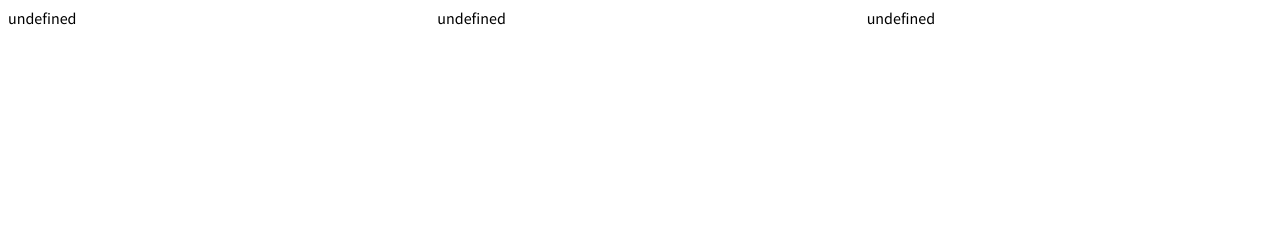
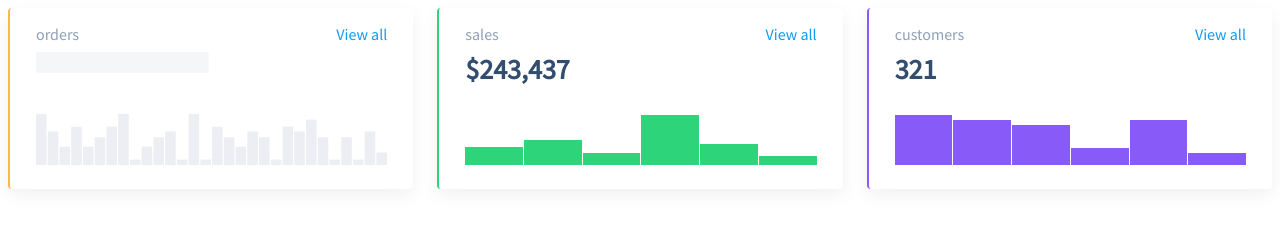
Before and after one commit to js-tasks-ru/js-20200821-3_elliotmrr, a plain HTML site: page 04-oop-basic-intro-to-dom/1-column-chart/index.html in a window 1280 px wide. Drawn offline with Linux system fonts and the light colour scheme.

Commit message:
Module #4 | Task 1 - columnChart: a solution was added

```diff
--- a/04-oop-basic-intro-to-dom/1-column-chart/index.html
+++ b/04-oop-basic-intro-to-dom/1-column-chart/index.html
@@ -39,6 +39,10 @@
         value: 321
       });
 
+      const orders = document.getElementById("orders");
+      const sales = document.getElementById("sales");
+      const customers = document.getElementById("customers");
+
       orders.append(ordersChart.element);
       sales.append(salesChart.element);
       customers.append(customersChart.element);
--- a/04-oop-basic-intro-to-dom/1-column-chart/index.js
+++ b/04-oop-basic-intro-to-dom/1-column-chart/index.js
@@ -1,3 +1,85 @@
 export default class ColumnChart {
+  element; // HTMLElement;
 
+  constructor({
+    data = [],
+    label = "noName",
+    value = 0,
+    link = "#"
+  } = {}) {
+    this.chartHeight = 50;
+    this.label = label;
+    this.value = value;
+    this.link = link;
+    this.data = data;
+
+    this.render();
+    this.initEventListeners();
+  }
+
+  render() {
+    this.template = `<div class="column-chart${(this.data.length === 0) ? " column-chart_loading" : ""}">
+        <div class="column-chart__title">
+          ${this.label}
+          <a class="column-chart__link" href="${this.link}">View all</a>
+        </div>
+        <div class="column-chart__container">
+          <div data-element="header" class="column-chart__header">
+            ${this.value}
+          </div>
+          <div data-element="body" class="column-chart__chart">
+            ${this.dataParsingTag`${this.data}`}
+          </div>
+        </div>
+      </div>`;
+
+    const element = document.createElement('div');
+    element.innerHTML = this.template;
+    this.element = element.firstElementChild;
+  }
+
+  update(data = []) {
+    if (!data.length) {
+      return;
+    }
+
+    this.data = data;
+
+    this.element.classList.remove("column-chart_loading");
+    this.element.querySelector('[data-element="body"]')
+      .innerHTML = this.dataParsingTag`${this.data}`;
+  }
+
+  dataParsingTag(strings, ...args) {
+    const data = args[0];
+    const maxValue = Math.max(...data);
+    const scale = this.chartHeight / maxValue;
+    let result = ``;
+
+    for (const item of data) {
+      const percent = (item / maxValue * 100).toFixed(0);
+      const value = Math.floor(item * scale);
+
+      result += `<div style="--value: ${value}" data-tooltip="${percent}%"></div>`;
+    }
+
+    return result;
+  }
+
+  initEventListeners() {
+
+  }
+
+  removeEventListeners() {
+
+  }
+
+  remove () {
+    this.element.remove();
+  }
+
+  destroy() {
+    this.remove();
+    this.removeEventListeners();
+  }
 }
```
